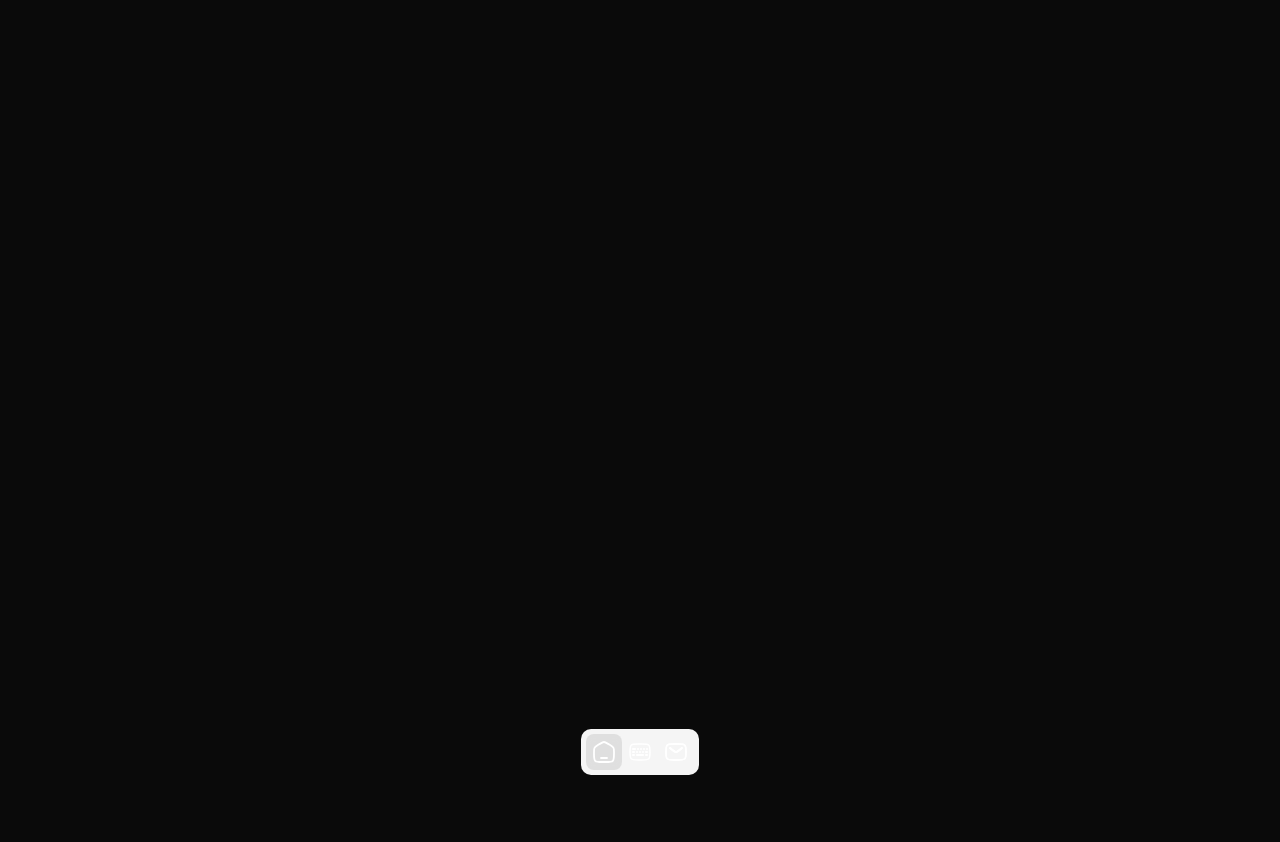
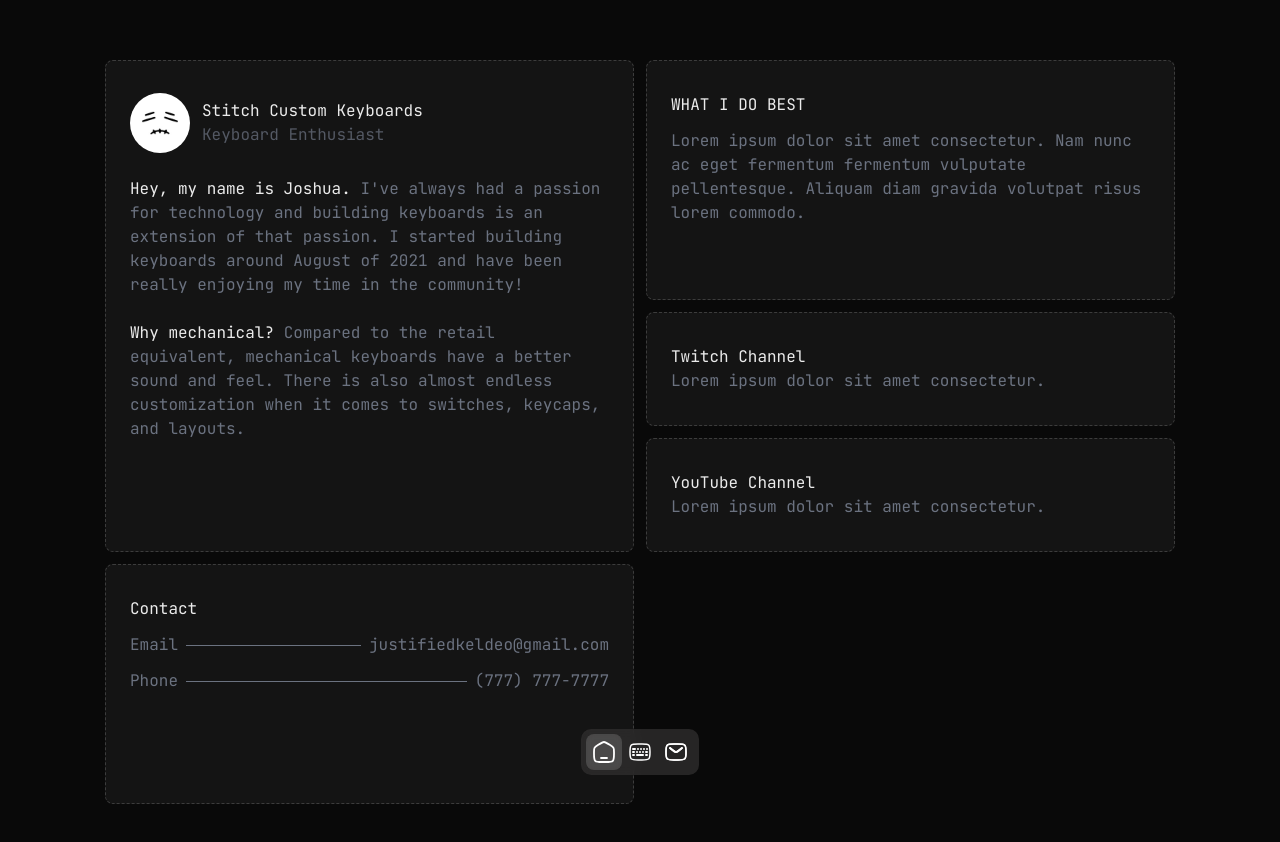
Before and after one commit to jaden416/stitch-customs, a Next.js app: page / in a window 1280 px wide. Shown: the top 842 px of the page. Before the commit the page ends 800 px from the top, so only its background shows below. Built offline with nearby package versions, Linux system fonts and the light colour scheme.

Commit message:
progress

```diff
--- /dev/null
+++ b/src/app/components/carousel/photo.tsx
@@ -0,0 +1 @@
+import { motion, animate, PanInfo } from "motion/react";
--- a/src/app/components/tabs/tabs.tsx
+++ b/src/app/components/tabs/tabs.tsx
@@ -2,7 +2,7 @@
 import React from "react";
 import { CustomLink } from "./animated-tabs";
 import { Icons } from "../Icons";
-import { MotionConfig, motion } from "motion/react";
+import { MotionConfig } from "motion/react";
 import {
   Popover,
   PopoverTrigger,
@@ -27,9 +27,9 @@ export function AnimatedTabs() {
   return (
     <nav className="fixed bottom-0 left-1/2 z-50 flex w-full -translate-x-1/2 justify-center pb-[2rem]">
       <Popover open={popoverContent} onOpenChange={handlePopoverContent}>
-        <PopoverAnchor className="relative z-30 flex items-center gap-1.5 rounded-[1.2rem] bg-darkgrey p-2 shadow-shado">
+        <PopoverAnchor className="bg-darkgrey shadow-shado relative z-30 flex items-center gap-1.5 rounded-[1.2rem] p-2">
           <MotionConfig transition={transition}>
-            <div className="inline-flex w-full items-center justify-start overflow-hidden rounded-2xl bg-neutral-100 p-2 dark:bg-neutral-800">
+            <div className="inline-flex w-full items-center justify-start overflow-hidden rounded-2xl bg-[#2f2e2ecb] p-2 backdrop-blur-sm">
               {tabs.map((tab, index) => (
                 <CustomLink
                   key={index}
--- a/src/app/globals.css
+++ b/src/app/globals.css
@@ -8,14 +8,13 @@
     /* filter: grayscale(60%); */
     -webkit-tap-highlight-color: transparent;
 
-    background-color: #0a0a0a;
+    background-color: rgb(9, 9, 9);
     font-family: "JetBrains Mono";
   }
 
   body {
     font-size: 1.6rem;
-    color: white;
-
+    color: #ffffffea;
     height: 100%;
     width: 100%;
   }
--- a/src/app/page.tsx
+++ b/src/app/page.tsx
@@ -1,12 +1,78 @@
+import Image from "next/image";
 export default function Home() {
   return (
-    <div className="relative">
-      <div className="relative mx-auto w-full bg-slate-500 px-6 xl:max-w-[120rem]">
-        <div className="grid w-full max-w-[120rem] grid-rows-2">
-          <div className="bg-slate-700"></div>
-          <div className="bg-slate-700"></div>
-          <div className="bg-slate-700"></div>
-          <div className="bg-slate-700"></div>
+    <div className="relative my-24">
+      <div className="relative mx-auto w-full px-6 xl:max-w-[110rem]">
+        <div className="grid w-full max-w-[120rem] grid-cols-1 gap-[1.2rem] md:grid-flow-col md:grid-cols-2 md:grid-rows-3">
+          <div className="row-span-2 flex flex-col gap-[2.4rem] rounded-[.8rem] border border-dashed border-[#3C3C3C] bg-[#141414] px-[2.4rem] py-[3.2rem]">
+            <div className="flex w-max items-center gap-[1.2rem]">
+              <div className="relative h-[6rem] w-[6rem] flex-shrink-0 overflow-hidden rounded-full">
+                <Image fill src="/stitch.jpg" alt="profile" />
+              </div>
+              <div className="flex flex-col">
+                <p className="text-[1.6rem]">Stitch Custom Keyboards</p>
+                <p className="text-[1.6rem] text-[#545964]">
+                  Keyboard Enthusiast
+                </p>
+              </div>
+            </div>
+            <div>
+              <p className="">
+                Hey, my name is Joshua.{" "}
+                <span className="text-gray-500">
+                  I've always had a passion for technology and building
+                  keyboards is an extension of that passion. I started building
+                  keyboards around August of 2021 and have been really enjoying
+                  my time in the community!
+                </span>
+              </p>
+            </div>
+            <div>
+              <p className="">
+                Why mechanical?{" "}
+                <span className="text-gray-500">
+                  Compared to the retail equivalent, mechanical keyboards have a
+                  better sound and feel. There is also almost endless
+                  customization when it comes to switches, keycaps, and layouts.
+                </span>
+              </p>
+            </div>
+          </div>
+          <div className="flex flex-col gap-[1.2rem] rounded-[.8rem] border border-dashed border-[#3C3C3C] bg-[#141414] px-[2.4rem] py-[3.2rem]">
+            <h2>Contact</h2>
+            <div className="flex items-center justify-between gap-[.8rem]">
+              <p className="text-gray-500">Email</p>
+              <div className="relative h-[1px] w-[1px] flex-grow overflow-hidden bg-gray-500"></div>
+              <p className="text-gray-500">justifiedkeldeo@gmail.com</p>
+            </div>
+            <div className="flex items-center justify-between gap-[.8rem]">
+              <p className="text-gray-500">Phone</p>
+              <div className="relative h-[1px] w-[1px] flex-grow overflow-hidden bg-gray-500"></div>
+              <p className="text-gray-500">(777) 777-7777</p>
+            </div>
+          </div>
+          <div className="flex flex-col gap-[1.2rem] rounded-[.8rem] border border-dashed border-[#3C3C3C] bg-[#141414] px-[2.4rem] py-[3.2rem]">
+            <h2>WHAT I DO BEST</h2>
+            <p className="text-gray-500">
+              Lorem ipsum dolor sit amet consectetur. Nam nunc ac eget fermentum
+              fermentum vulputate pellentesque. Aliquam diam gravida volutpat
+              risus lorem commodo.
+            </p>
+          </div>
+          <div className="flex flex-col gap-[1.2rem]">
+            <div className="flex-grow rounded-[.8rem] border border-dashed border-[#3C3C3C] bg-[#141414] px-[2.4rem] py-[3.2rem]">
+              <h2>Twitch Channel</h2>
+              <p className="text-gray-500">
+                Lorem ipsum dolor sit amet consectetur.
+              </p>
+            </div>
+            <div className="flex-grow rounded-[.8rem] border border-dashed border-[#3C3C3C] bg-[#141414] px-[2.4rem] py-[3.2rem]">
+              <h2>YouTube Channel</h2>
+              <p className="text-gray-500">
+                Lorem ipsum dolor sit amet consectetur.
+              </p>
+            </div>
+          </div>
         </div>
       </div>
     </div>
```
Also changed, not shown: public/stitch.jpg (added), src/app/components/carousel/virtualized-photo.tsx (added).
